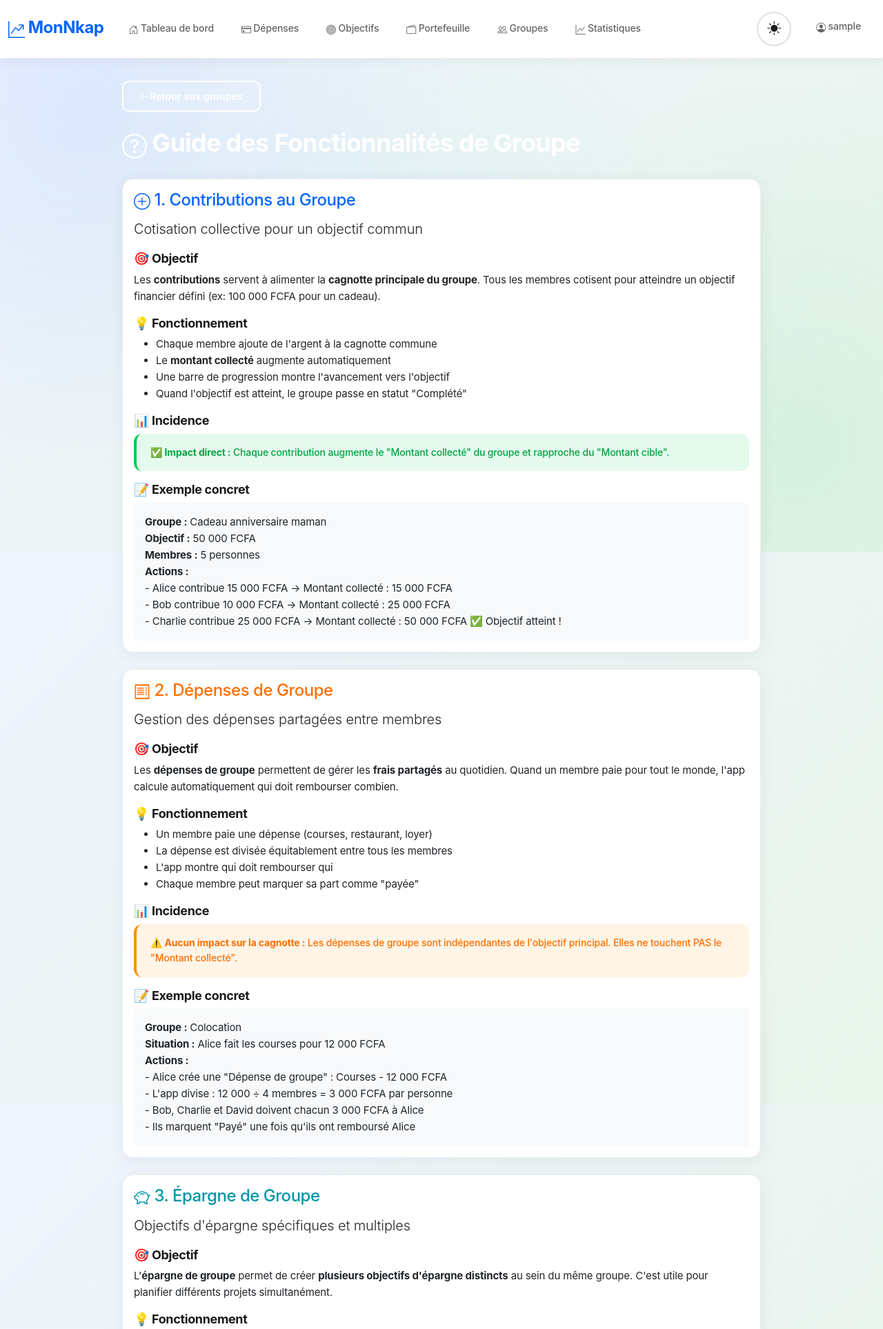
After one commit to AcMongue/monNkap, a Django app: page /groups/help/ in a window 1280 px wide. The commit adds this page. Shown: the top 1927 px of the page at 69% size. Run offline with Django 4.2, Linux system fonts and the light colour scheme; the visitor is signed in with stand-in values (Sample User, id 1).

Commit message:
UX: Réorganisation boutons groupes + explications détaillées + fix contraste mode sombre

```diff
--- a/groups/urls.py
+++ b/groups/urls.py
@@ -6,6 +6,7 @@ app_name = 'groups'
 
 urlpatterns = [
     path('', views.group_list_view, name='list'),
+    path('help/', views.group_help_view, name='help'),
     path('join/', views.join_group_view, name='join'),
     path('join/<str:invite_code>/', views.join_group_view, name='join_with_code'),
     path('create/', views.group_create_view, name='create'),
--- a/groups/views.py
+++ b/groups/views.py
@@ -26,6 +26,14 @@ def group_list_view(request):
     }
 
     return render(request, 'groups/group_list.html', context)
+
+
+@login_required
+def group_help_view(request):
+    """
+    Vue affichant la page d'aide explicative sur les fonctionnalités des groupes.
+    """
+    return render(request, 'groups/group_help.html')
 
 
 @login_required
--- /dev/null
+++ b/templates/groups/group_help.html
@@ -0,0 +1,188 @@
+{% extends 'base.html' %}
+
+{% block title %}Guide des Groupes - MonNkap{% endblock %}
+
+{% block content %}
+<div class="row justify-content-center">
+    <div class="col-lg-10">
+        <div class="mb-4">
+            <a href="{% url 'groups:list' %}" class="btn btn-outline-light">
+                <i class="bi bi-arrow-left"></i> Retour aux groupes
+            </a>
+        </div>
+
+        <h1 class="text-white fw-bold mb-4">
+            <i class="bi bi-question-circle"></i> Guide des Fonctionnalités de Groupe
+        </h1>
+
+        <div class="card mb-4">
+            <div class="card-body">
+                <h3 class="card-title text-primary">
+                    <i class="bi bi-plus-circle"></i> 1. Contributions au Groupe
+                </h3>
+                <p class="lead">Cotisation collective pour un objectif commun</p>
+
+                <h5>🎯 Objectif</h5>
+                <p>
+                    Les <strong>contributions</strong> servent à alimenter la <strong>cagnotte principale du groupe</strong>.
+                    Tous les membres cotisent pour atteindre un objectif financier défini (ex: 100 000 FCFA pour un cadeau).
+                </p>
+
+                <h5>💡 Fonctionnement</h5>
+                <ul>
+                    <li>Chaque membre ajoute de l'argent à la cagnotte commune</li>
+                    <li>Le <strong>montant collecté</strong> augmente automatiquement</li>
+                    <li>Une barre de progression montre l'avancement vers l'objectif</li>
+                    <li>Quand l'objectif est atteint, le groupe passe en statut "Complété"</li>
+                </ul>
+
+                <h5>📊 Incidence</h5>
+                <div class="alert alert-success">
+                    <strong>✅ Impact direct :</strong> Chaque contribution augmente le "Montant collecté" du groupe et rapproche du "Montant cible".
+                </div>
+
+                <h5>📝 Exemple concret</h5>
+                <div class="bg-light p-3 rounded">
+                    <strong>Groupe :</strong> Cadeau anniversaire maman<br>
+                    <strong>Objectif :</strong> 50 000 FCFA<br>
+                    <strong>Membres :</strong> 5 personnes<br>
+                    <strong>Actions :</strong><br>
+                    - Alice contribue 15 000 FCFA → Montant collecté : 15 000 FCFA<br>
+                    - Bob contribue 10 000 FCFA → Montant collecté : 25 000 FCFA<br>
+                    - Charlie contribue 25 000 FCFA → Montant collecté : 50 000 FCFA ✅ Objectif atteint !
+                </div>
+            </div>
+        </div>
+
+        <div class="card mb-4">
+            <div class="card-body">
+                <h3 class="card-title text-warning">
+                    <i class="bi bi-receipt"></i> 2. Dépenses de Groupe
+                </h3>
+                <p class="lead">Gestion des dépenses partagées entre membres</p>
+
+                <h5>🎯 Objectif</h5>
+                <p>
+                    Les <strong>dépenses de groupe</strong> permettent de gérer les <strong>frais partagés</strong> au quotidien.
+                    Quand un membre paie pour tout le monde, l'app calcule automatiquement qui doit rembourser combien.
+                </p>
+
+                <h5>💡 Fonctionnement</h5>
+                <ul>
+                    <li>Un membre paie une dépense (courses, restaurant, loyer)</li>
+                    <li>La dépense est divisée équitablement entre tous les membres</li>
+                    <li>L'app montre qui doit rembourser qui</li>
+                    <li>Chaque membre peut marquer sa part comme "payée"</li>
+                </ul>
+
+                <h5>📊 Incidence</h5>
+                <div class="alert alert-warning">
+                    <strong>⚠️ Aucun impact sur la cagnotte :</strong> Les dépenses de groupe sont indépendantes de l'objectif principal. Elles ne touchent PAS le "Montant collecté".
+                </div>
+
+                <h5>📝 Exemple concret</h5>
+                <div class="bg-light p-3 rounded">
+                    <strong>Groupe :</strong> Colocation<br>
+                    <strong>Situation :</strong> Alice fait les courses pour 12 000 FCFA<br>
+                    <strong>Actions :</strong><br>
+                    - Alice crée une "Dépense de groupe" : Courses - 12 000 FCFA<br>
+                    - L'app divise : 12 000 ÷ 4 membres = 3 000 FCFA par personne<br>
+                    - Bob, Charlie et David doivent chacun 3 000 FCFA à Alice<br>
+                    - Ils marquent "Payé" une fois qu'ils ont remboursé Alice
+                </div>
+            </div>
+        </div>
+
+        <div class="card mb-4">
+            <div class="card-body">
+                <h3 class="card-title text-info">
+                    <i class="bi bi-piggy-bank"></i> 3. Épargne de Groupe
+                </h3>
+                <p class="lead">Objectifs d'épargne spécifiques et multiples</p>
+
+                <h5>🎯 Objectif</h5>
+                <p>
+                    L'<strong>épargne de groupe</strong> permet de créer <strong>plusieurs objectifs d'épargne distincts</strong> au sein du même groupe.
+                    C'est utile pour planifier différents projets simultanément.
+                </p>
+
+                <h5>💡 Fonctionnement</h5>
+                <ul>
+                    <li>Créez autant d'objectifs d'épargne que vous voulez (voyage, investissement, projet)</li>
+                    <li>Chaque objectif a son propre montant cible et sa progression</li>
+                    <li>Les membres cotisent vers l'objectif spécifique de leur choix</li>
+                    <li>Suivez la progression de chaque objectif indépendamment</li>
+                </ul>
+
+                <h5>📊 Incidence</h5>
+                <div class="alert alert-info">
+                    <strong>ℹ️ Épargne séparée :</strong> Les contributions aux objectifs d'épargne sont séparées de la cagnotte principale. Elles n'affectent PAS le "Montant collecté" du groupe.
+                </div>
+
+                <h5>📝 Exemple concret</h5>
+                <div class="bg-light p-3 rounded">
+                    <strong>Groupe :</strong> Couple Alice & Bob<br>
+                    <strong>Objectifs d'épargne :</strong><br>
+                    <br>
+                    <strong>1. Voyage à Paris</strong> - Objectif : 500 000 FCFA<br>
+                    - Alice : 150 000 FCFA<br>
+                    - Bob : 100 000 FCFA<br>
+                    - Total : 250 000 FCFA (50% atteint)<br>
+                    <br>
+                    <strong>2. Nouveau canapé</strong> - Objectif : 80 000 FCFA<br>
+                    - Alice : 40 000 FCFA<br>
+                    - Bob : 40 000 FCFA<br>
+                    - Total : 80 000 FCFA (100% atteint ✅)<br>
+                    <br>
+                    <strong>3. Fonds d'urgence</strong> - Objectif : 200 000 FCFA<br>
+                    - Alice : 50 000 FCFA<br>
+                    - Total : 50 000 FCFA (25% atteint)
+                </div>
+            </div>
+        </div>
+
+        <div class="card mb-4 border-primary">
+            <div class="card-header bg-primary text-white">
+                <h4 class="mb-0"><i class="bi bi-lightbulb"></i> Récapitulatif</h4>
+            </div>
+            <div class="card-body">
+                <table class="table table-bordered">
+                    <thead>
+                        <tr>
+                            <th>Fonctionnalité</th>
+                            <th>Utilisation</th>
+                            <th>Impact sur la cagnotte principale</th>
+                        </tr>
+                    </thead>
+                    <tbody>
+                        <tr>
+                            <td><strong><i class="bi bi-plus-circle text-success"></i> Contributions</strong></td>
+                            <td>Cotiser pour l'objectif principal du groupe</td>
+                            <td><span class="badge bg-success">✅ OUI - Augmente le montant collecté</span></td>
+                        </tr>
+                        <tr>
+                            <td><strong><i class="bi bi-receipt text-warning"></i> Dépenses</strong></td>
+                            <td>Gérer les frais partagés (qui doit rembourser qui)</td>
+                            <td><span class="badge bg-secondary">❌ NON - Indépendant</span></td>
+                        </tr>
+                        <tr>
+                            <td><strong><i class="bi bi-piggy-bank text-info"></i> Épargne</strong></td>
+                            <td>Créer des objectifs d'épargne spécifiques</td>
+                            <td><span class="badge bg-secondary">❌ NON - Objectifs séparés</span></td>
+                        </tr>
+                    </tbody>
+                </table>
+            </div>
+        </div>
+
+        <div class="text-center mb-5">
+            <a href="{% url 'groups:list' %}" class="btn btn-gradient-primary btn-lg">
+                <i class="bi bi-arrow-left"></i> Retour aux groupes
+            </a>
+            <a href="{% url 'groups:create' %}" class="btn btn-gradient-success btn-lg">
+                <i class="bi bi-plus-circle"></i> Créer un groupe
+            </a>
+        </div>
+    </div>
+</div>
+{% endblock %}
```
Also changed, not shown: templates/groups/group_detail.html (+52 -14 lines).
